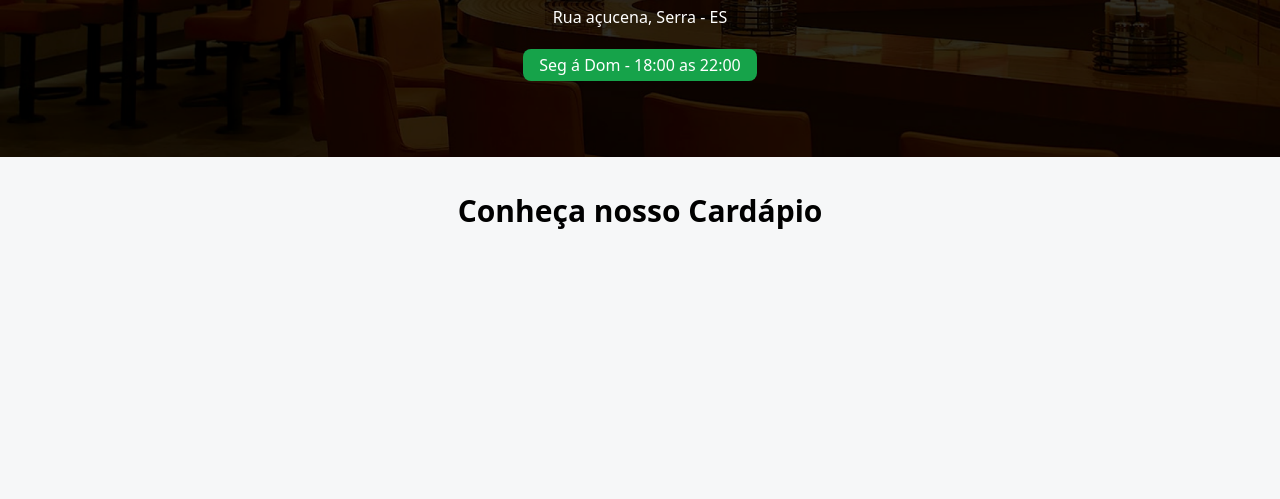
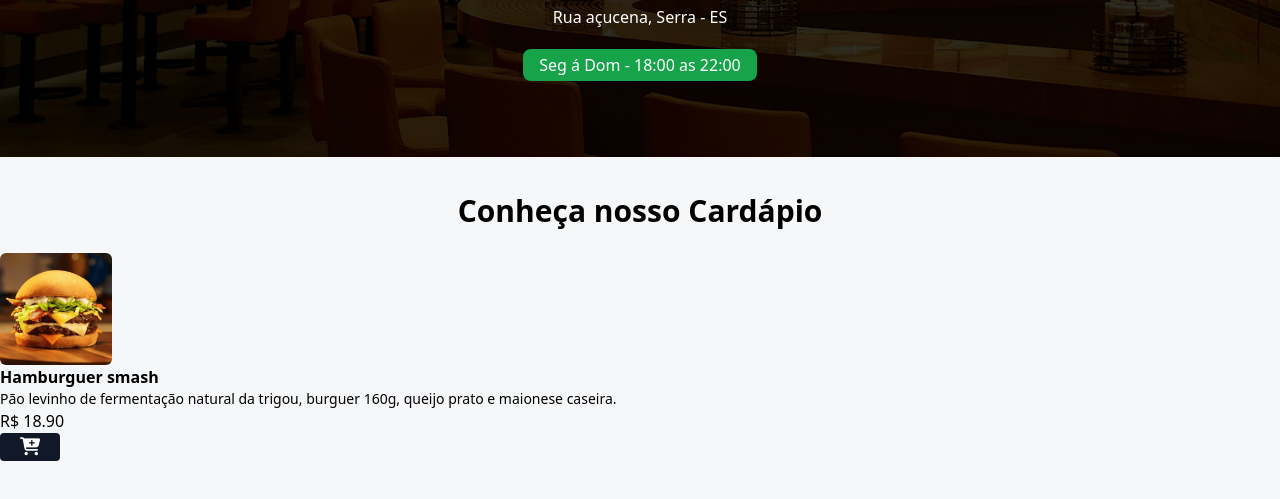
Before and after one commit to ygorp/Cardapio_virtual, a website: page index.html in a window 1280 px wide. Shown: the part 263-762 px from the top of the page. Drawn offline with Linux system fonts and the light colour scheme.

Commit message:
criando o primeiro produto

```diff
--- a/index.html
+++ b/index.html
@@ -25,7 +25,18 @@
 
     <div id="menu">
         <main>
+            <div>
+                <img src="/assets/hamb-1.png" alt="Hamburguer smash" class="w-28 h-28 rounded-md hover:scale-110 hover:-rotate-2 duration-300">
+                <div>
+                    <p class="font-bold">Hamburguer smash</p>
+                    <p class="text-sm">Pão levinho de fermentação natural da trigou, burguer 160g, queijo prato e maionese caseira.</p>
 
+                    <div>
+                        <p>R$ 18.90</p>
+                        <button class="bg-gray-900 px-5 rounded add-to-cart-btn"><i class="fa fa-cart-plus text-lg text-white"></i></button>
+                    </div>
+                </div>
+            </div>
         </main>
     </div>
 </body>
```
Also changed, not shown: css/output.css.
